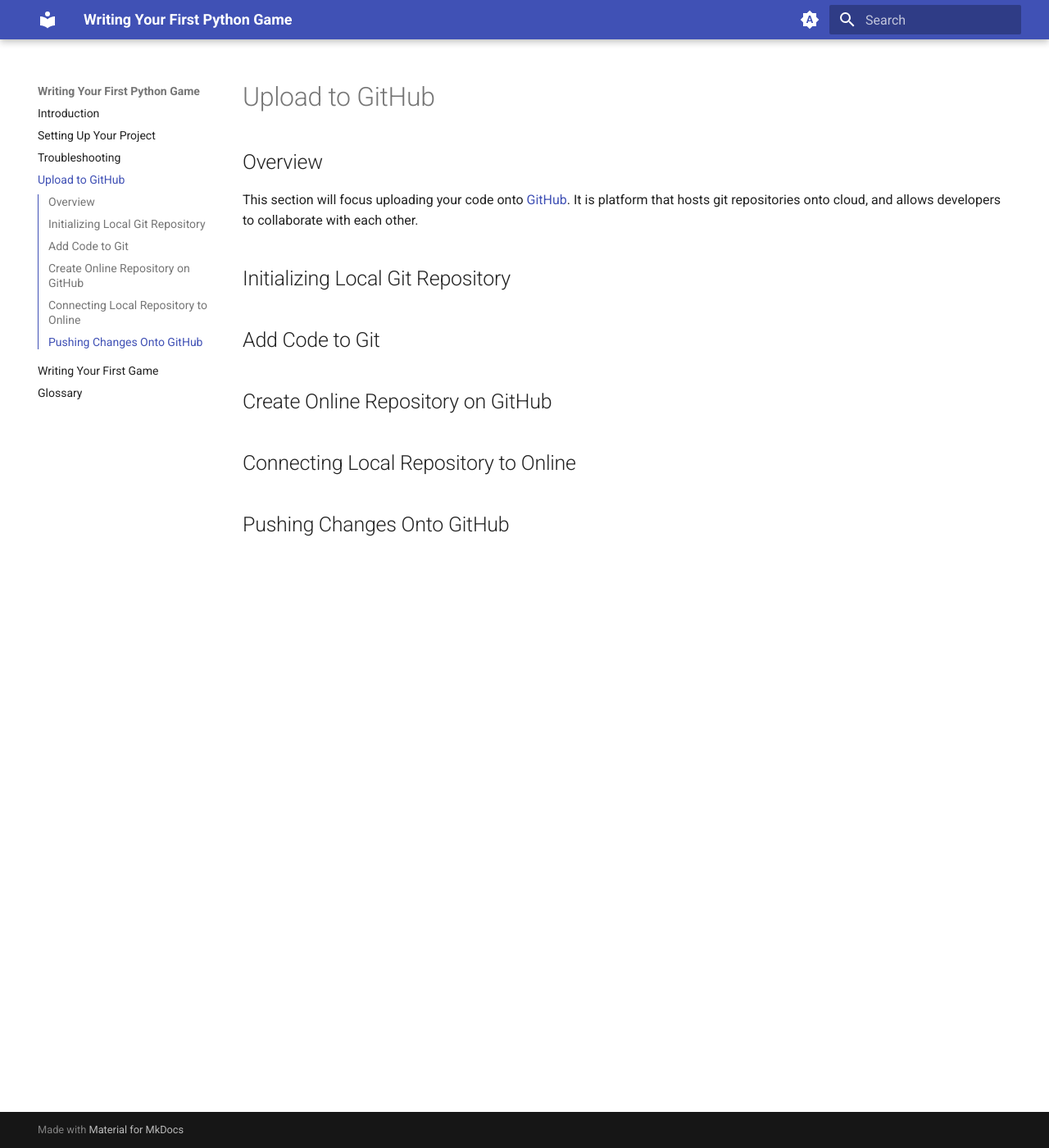
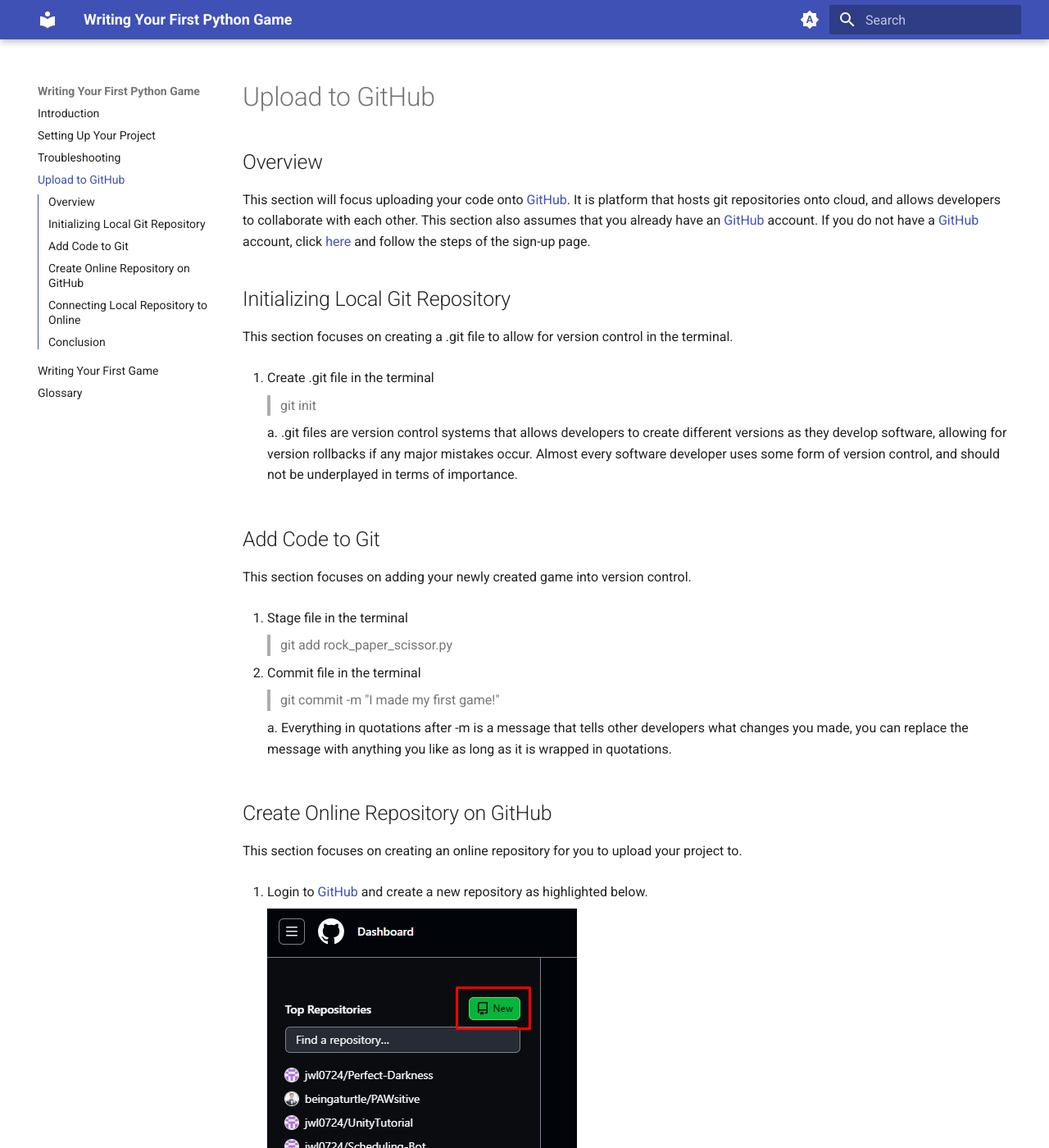
Before and after one commit to Beijzum/beijzum.github.io, an MkDocs documentation site: the page built from docs/Upload to GitHub.md, in a window 1280 px wide and 1400 px high. Shown: the whole window at 82% size. Built offline with MkDocs 1.6.1 and Material for MkDocs 9.7.7, drawn with Linux system fonts in a browser that asks for light colours; some of the changed text lies outside the part shown.

Commit message:
finish upload to github section

```diff
--- a/docs/Upload to GitHub.md
+++ b/docs/Upload to GitHub.md
@@ -1,12 +1,77 @@
 ## Overview
-This section will focus uploading your code onto [GitHub](https://github.com/). It is platform that hosts git repositories onto cloud, and allows developers to collaborate with each other.
+This section will focus uploading your code onto [GitHub](https://github.com/). It is platform that hosts git repositories onto cloud, and allows developers to collaborate with each other. This section also assumes that you already have an [GitHub](https://github.com/) account. If you do not have a [GitHub](https://github.com/) account, click [here](https://github.com/join) and follow the steps of the sign-up page.
 
 ## Initializing Local Git Repository
 
+This section focuses on creating a .git file to allow for version control in the terminal.
+
+1. Create .git file in the terminal
+> git init
+
+    a. .git files are version control systems that allows developers to create different versions as they develop software, allowing for version rollbacks if any major mistakes occur. Almost every software developer uses some form of version control, and should not be underplayed in terms of importance.
+
 ## Add Code to Git
+
+This section focuses on adding your newly created game into version control.
+
+2. Stage file in the terminal
+> git add rock_paper_scissor.py
+
+3. Commit file in the terminal
+> git commit -m "I made my first game!"
+
+    a. Everything in quotations after -m is a message that tells other developers what changes you made, you can replace the message with anything you like as long as it is wrapped in quotations.
 
 ## Create Online Repository on GitHub
 
+This section focuses on creating an online repository for you to upload your project to.
+
+4. Login to [GitHub](https://github.com/) and create a new repository as highlighted below.
+
+    ![make new repository](./assets/uploadS4a.png)
+
+5. Enter a repository name
+
+    ![enter repository name](./assets/uploadS5.png)
+
+    a. If you changed your projects folder is not rock_paper_scissor, enter the name you used instead.
+
+6. Click create repository
+
+    ![create repository](./assets/codeS6.png)
+
+**Note:** Advanced users can choose customize their repository settings, for the purposes of the tutorial we will leave everything to default.
+
 ## Connecting Local Repository to Online
 
-## Pushing Changes Onto GitHub
+This section focuses on connecting your local .git folder to the online GitHub repostiory.
+
+7. Copy the new GitHub repository link
+    ![copy repository link](./assets/uploadS7.png)
+
+8. Link remote repository to local repostiory
+> git remote add origin https://github.com/your_github_username/rock_paper_scissor.git
+
+    a. The link after origin should be replaced with the link you copied into your clipboard outlined in step 1 of this section.
+
+9. Upload local repostiory to cloud repostiory
+> git push -u origin main
+
+    a. Your terminal should look like the picture below after pressing enter.
+
+    ![add remote origin image](./assets/uploadS8a.png)
+
+10. Visit the GitHub repository to ensure changes have been made.
+
+## Conclusion
+By the end of this section, you will have successfully completed the following tasks important to every developer:
+
+- [x] Initialize a local repository
+- [x] Stage and commit files to a repository
+- [x] Create an online GitHub repository
+- [x] Connect a local repository to an online repository
+
+
+**Congratulations!** 🥳🎉, you have taken your first steps towards becoming a fully fledged developer. If you have encountered any problems throughout the tutorial, the next section is a compilation of commonly encountered issues, click the link before to see the next section.
+
+[Troubleshooting](Troubleshooting.md)
```
